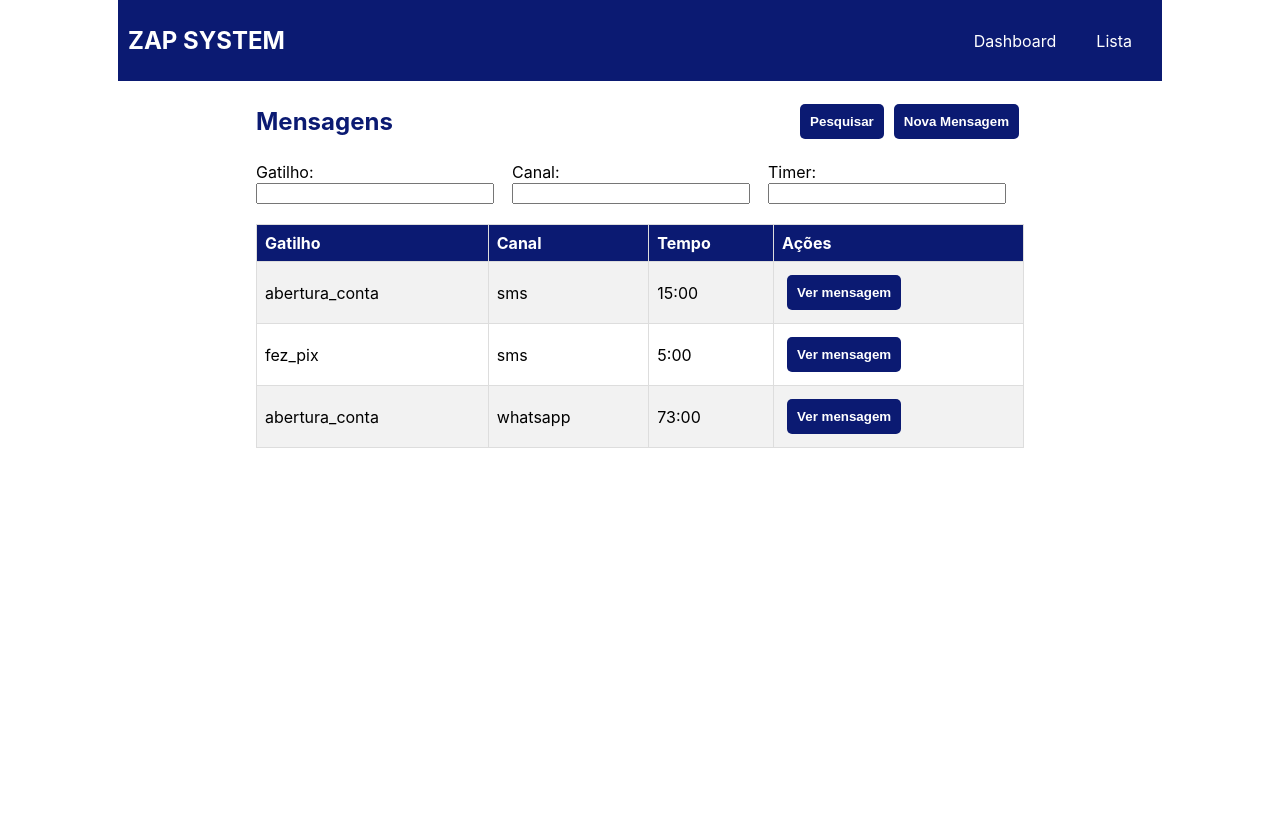
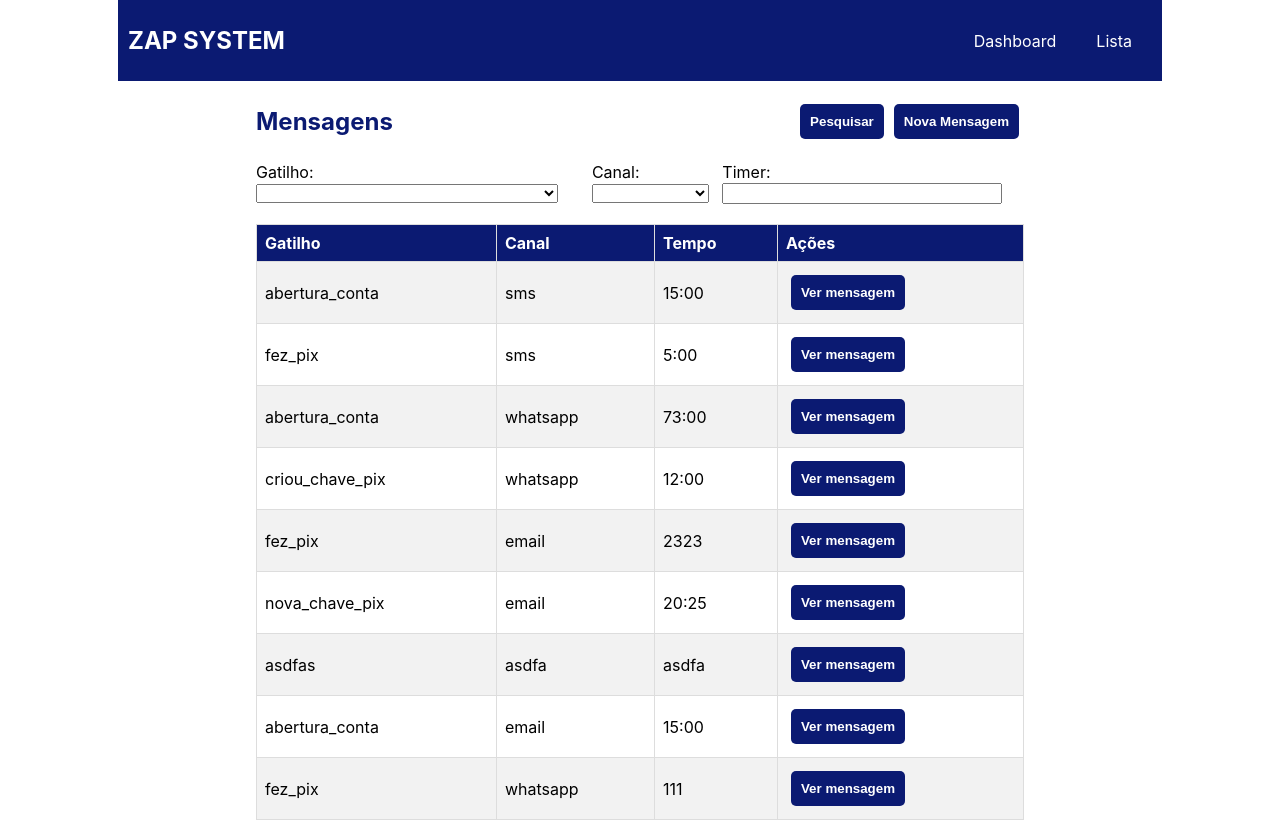
Before and after one commit to pnakashima/zap-system, a React (Create React App) app: page /list in a window 1280 px wide. Built offline with nearby package versions, Linux system fonts and the light colour scheme; data requests are answered from the project's data file.

Commit message:
add json server, populate select inputs, implemented button functions

```diff
--- /dev/null
+++ b/server.json
@@ -0,0 +1,119 @@
+{
+  "messages": [
+    {
+      "id": 1,
+      "channel": "sms",
+      "trigger": "abertura_conta",
+      "timer": "15:00",
+      "message": " Na correria do dia a dia a Oi Conta Zap te ajuda a lembrar de algumas coisinhas! Ja conseguiu pagar seu boleto? Se sim, desconsidere a mensagem"
+    },
+    {
+      "id": 21,
+      "channel": "sms",
+      "trigger": "fez_pix",
+      "timer": "5:00",
+      "message": " Na correria do dia a dia a Oi Conta Zap te ajuda a lembrar de algumas coisinhas! Ja conseguiu pagar seu boleto? Se sim, desconsidere a mensagem"
+    },
+    {
+      "id": 1,
+      "channel": "whatsapp",
+      "trigger": "abertura_conta",
+      "timer": "73:00",
+      "message": " Na correria do dia a dia a Oi Conta Zap te ajuda a lembrar de algumas coisinhas! Ja conseguiu pagar seu boleto? Se sim, desconsidere a mensagem"
+    },
+    {
+      "id": 1631312843768,
+      "channel": "whatsapp",
+      "trigger": "criou_chave_pix",
+      "timer": "12:00",
+      "message": "vI  que você criou um chave ?"
+    },
+    {
+      "id": 1631313726738,
+      "channel": "email",
+      "trigger": "fez_pix",
+      "timer": "2323",
+      "message": "23232323"
+    },
+    {
+      "channel": "email",
+      "trigger": "nova_chave_pix",
+      "timer": "20:25",
+      "message": "Oi, será que podemos falar sobre sua conta",
+      "id": 1631313726739
+    },
+    {
+      "channel": "asdfa",
+      "trigger": "asdfas",
+      "timer": "asdfa",
+      "message": "asdfasd",
+      "id": 1631313726740
+    },
+    {
+      "id": "1d0a10d",
+      "channel": "email",
+      "trigger": "abertura_conta",
+      "timer": "15:00",
+      "message": "teste"
+    },
+    {
+      "id": "121eb46",
+      "channel": "whatsapp",
+      "trigger": "fez_pix",
+      "timer": "111",
+      "message": "aaaaaaaaaaaaaaaaaa"
+    }
+  ],
+  "channels": [
+    {
+      "id": 111,
+      "name": "email"
+    },
+    {
+      "id": 222,
+      "name": "whatsapp"
+    },
+    {
+      "id": 333,
+      "name": "sms"
+    }
+  ],
+  "triggers": [
+    {
+      "id": 1,
+      "name": "abertura_conta"
+    },
+    {
+      "id": 2,
+      "name": "fez_pix"
+    },
+    {
+      "id": 3,
+      "name": "recarregou_celular"
+    },
+    {
+      "id": 4,
+      "name": "alterou_dados_pessois"
+    },
+    {
+      "id": 5,
+      "name": "consultou_saldo"
+    },
+    {
+      "id": 6,
+      "name": "fex_transferencia_outro_banco"
+    },
+    {
+      "id": 7,
+      "name": "deletou_chave_pix"
+    },
+    {
+      "id": 8,
+      "name": "criou_chave_pix"
+    },
+    {
+      "id": 9,
+      "name": "falou_com_atendimento"
+    }
+  ]
+}
--- a/src/pages/Message/index.jsx
+++ b/src/pages/Message/index.jsx
@@ -1,16 +1,46 @@
 
-import { useState } from 'react'
+import { useState, useEffect } from 'react'
 import { useHistory } from 'react-router'
-
+import api from '../../services/api'
 
 const Message = () => {
 
-    const [trigger, setTrigger] = useState()
-    const [channel, setChannel] = useState()
-    const [timer, setTimer] = useState()
-    const [message, setMessage] = useState()
+    const [triggers, setTriggers] = useState([])
+    const [channels, setChannels] = useState([])
+    const [timer, setTimer] = useState("")
+    const [message, setMessage] = useState("")
+    const [triggerValue, setTriggerValue] = useState("")
+    const [channelValue, setChannelValue] = useState("")
 
     const history = useHistory()
+
+    const getInfo = async () => {
+        try {
+            const triggers = await api.get('/triggers')
+            setTriggers(triggers.data)
+            const channels = await api.get('/channels')
+            setChannels(channels.data)
+        } catch (error) {
+            console.log(error)
+        }
+    }
+
+    useEffect(() => {
+        getInfo()
+    }, [])
+
+    const postMessage = async () => {
+        const body = {
+            "id": Math.floor((1 + Math.random()) * 0x1000000).toString(16),
+            "channel": channelValue,
+            "trigger": triggerValue,
+            "timer": timer,
+            "message": message
+        }
+        console.log(body)
+        const response = await api.post('/messages', body)
+        console.log(response)
+    }
 
     return (
         <>
@@ -19,45 +49,33 @@ const Message = () => {
                 <h1 className="body-title">Mensagens</h1>
                 <span>
                     <button onClick={() => history.push('/list')}>Voltar</button>
-                    <button>Cadastrar</button>
+                    <button onClick={postMessage}>Cadastrar</button>
                 </span>
             </div>
 
-            <div className="message-list-filter-container">
+            <div className="message-filter-container">
                 <div className="message-filter-item">
-                    <label htmlFor="trigger">Gatilho:</label>
-                    <input
-                        type="text"
-                        id="trigger"
-                        name="trigger"
-                        value={trigger}
-                        onChange={(e) => setTrigger(e.target.value)}
-                    />
+                    <label htmlFor="trigger">Gatilho:</label><br />
+                    <select id="trigger" name="trigger" onChange={(e) => setTriggerValue(e.target.value)} value={triggerValue}>
+                        <option value="" ></option>
+                        {triggers.map((el) => <option key={el.id} value={el.name}>{el.name}</option>)}
+                    </select>
                 </div>
                 <div className="message-filter-item">
-                    <label htmlFor="channel">Canal:</label>
-                    <input
-                        type="text"
-                        id="channel"
-                        name="channel"
-                        value={channel}
-                        onChange={(e) => setChannel(e.target.value)}
-                    />
+                    <label htmlFor="channel">Canal:</label><br />
+                    <select id="channel" name="channel" onChange={(e) => setChannelValue(e.target.value)} value={channelValue}>
+                        <option value=""></option>
+                        {channels.map((el) => <option key={el.id} value={el.name}>{el.name}</option>)}
+                    </select>
                 </div>
                 <div className="message-filter-item">
-                    <label htmlFor="timer">Timer:</label>
-                    <input
-                        type="text"
-                        id="timer"
-                        name="timer"
-                        value={timer}
-                        onChange={(e) => setTimer(e.target.value)}
-                    />
+                    <label htmlFor="timer">Timer:</label><br />
+                    <input type="text" id="timer" name="timer" onChange={(e) => setTimer(e.target.value)} />
                 </div>
             </div>
 
             <div className="message-body-container">
-                <label htmlFor="message">Mensagem:</label><br/>
+                <label htmlFor="message">Mensagem:</label><br />
                 <textarea
                     id="message"
                     name="message"
--- a/src/pages/MessageList/index.jsx
+++ b/src/pages/MessageList/index.jsx
@@ -1,19 +1,72 @@
-import { useState, useRef } from "react";
+import { useState, useEffect } from "react";
 import { useHistory } from "react-router";
 import Modal from "../Modal";
+import api from "../../services/api";
 
 
 const MessageList = () => {
 
     const [showModal, setShowModal] = useState(false);
+    const [triggers, setTriggers] = useState([])
+    const [channels, setChannels] = useState([])
+    const [messages, setMessages] = useState([])
+    const [displayMessage, setDisplayMessage] = useState("")
+    const [triggerValue, setTriggerValue] = useState("")
+    const [channelValue, setChannelValue] = useState("")
 
     const history = useHistory()
 
-    const openModal = () => {
+    const getInfo = async () => {
+        try {
+            const triggers = await api.get('/triggers')
+            setTriggers(triggers.data)
+            const channels = await api.get('/channels')
+            setChannels(channels.data)
+            const messages = await api.get('/messages')
+            setMessages(messages.data)
+        } catch (error) {
+            console.log(error)
+        }
+    }
+
+    useEffect(() => {
+        getInfo()
+    }, [])
+
+    const openModal = (message) => {
         console.log("show")
+        //setDisplayMessage(message)
         setShowModal(true)
+    }
 
+    const search = async () => {
+        console.log("search", triggerValue, channelValue)
+        let query = ""
+        if (triggerValue) {
+            if (channelValue) {
+                query = `/messages?trigger=${triggerValue}&channel=${channelValue}`
+            } else {
+                query = `/messages?trigger=${triggerValue}`
             }
+        } else if (channelValue) {
+            query = `/messages?channel=${channelValue}`
+        } else {
+            const messages = await api.get('/messages')
+            setMessages(messages.data)
+            return
+        }
+        const response = await api.get(query)
+        console.log("search results", response.data)
+        setMessages(response.data)
+    }
+
+
+
+    // const mapSelect = (arr) => {
+    //     return (
+    //     arr.map((el, key) => <option value=`${key}`>`${el}`</option>)
+    // }
+
 
 
     // const toggleDropdown = () => {
@@ -35,23 +88,28 @@ const MessageList = () => {
 
     return (
         <>
-
             <div className="message-list-top-container">
                 <h1 className="body-title">Mensagens</h1>
                 <span>
-                    <button>Pesquisar</button>
+                    <button onClick={search}>Pesquisar</button>
                     <button onClick={() => history.push("/message")}>Nova Mensagem</button>
                 </span>
             </div>
 
-            <div className="message-list-filter-container">
+            <div className="message-filter-container">
                 <div className="message-filter-item">
                     <label htmlFor="trigger">Gatilho:</label><br />
-                    <input type="text" id="trigger" name="trigger" />
+                    <select id="trigger" name="trigger" onChange={(e) => setTriggerValue(e.target.value)} value={triggerValue}>
+                        <option value="" ></option>
+                        {triggers.map((el) => <option key={el.id} value={el.name}>{el.name}</option>)}
+                    </select>
                 </div>
                 <div className="message-filter-item">
                     <label htmlFor="channel">Canal:</label><br />
-                    <input type="text" id="channel" name="channel" />
+                    <select id="channel" name="channel" onChange={(e) => setChannelValue(e.target.value)} value={channelValue}>
+                        <option value=""></option>
+                        {channels.map((el) => <option key={el.id} value={el.name}>{el.name}</option>)}
+                    </select>
                 </div>
                 <div className="message-filter-item">
                     <label htmlFor="timer">Timer:</label><br />
@@ -60,6 +118,47 @@ const MessageList = () => {
             </div>
 
             <div>
+                <table border="1" id="message-list-table">
+                    <tbody>
+                        <tr>
+                            <th>Gatilho</th>
+                            <th>Canal</th>
+                            <th>Tempo</th>
+                            <th>Ações</th>
+                        </tr>
+                        {messages.map((el, key) =>
+                            <tr key={key}>
+                                <td>{el.trigger}</td>
+                                <td>{el.channel}</td>
+                                <td>{el.timer}</td>
+                                <td><button onClick={openModal} >Ver mensagem</button></td>
+                            </tr>
+                        )}
+                    </tbody>
+                </table>
+            </div>
+
+            {/* <div class="test-container">
+                <div class="top-container">
+                    <h1 className="body-title">Mensagens</h1>
+                    <span>
+                        <button>Pesquisar</button>
+                        <button onClick={() => history.push("/message")}>Nova Mensagem</button>
+                    </span>
+                </div>
+                <div class="trigger">
+                    <label htmlFor="trigger">Gatilho:</label><br />
+                    <input type="text" id="trigger" name="trigger" />
+                </div>
+                <div class="channel">
+                    <label htmlFor="channel">Canal:</label><br />
+                    <input type="text" id="channel" name="channel" />
+                </div>
+                <div class="timer">
+                    <label htmlFor="timer">Timer:</label><br />
+                    <input type="text" id="timer" name="timer" />
+                </div>
+                <div class="lower-container">
                     <table border="1" id="message-list-table">
                         <tbody>
                             <tr>
@@ -89,10 +188,11 @@ const MessageList = () => {
                         </tbody>
                     </table>
                 </div>
+            </div> */}
 
             <div id="portal"></div>
 
-            {showModal ? <Modal setShowModal={setShowModal} /> : null}
+            {showModal ? <Modal setShowModal={setShowModal} message={displayMessage} /> : null}
 
 
 
--- /dev/null
+++ b/src/services/api.js
@@ -0,0 +1,7 @@
+import axios from "axios";
+
+const api = axios.create({
+    baseURL: 'http://localhost:3333/'
+})
+
+export default api
```
Also changed, not shown: package.json (+6 -1 lines), src/App.css (+29 -2 lines), src/pages/Modal/index.jsx (+3 -11 lines), 1 other file (tests, documents, lock files or other folders). Lines whose indentation alone changed are shown as unchanged.
